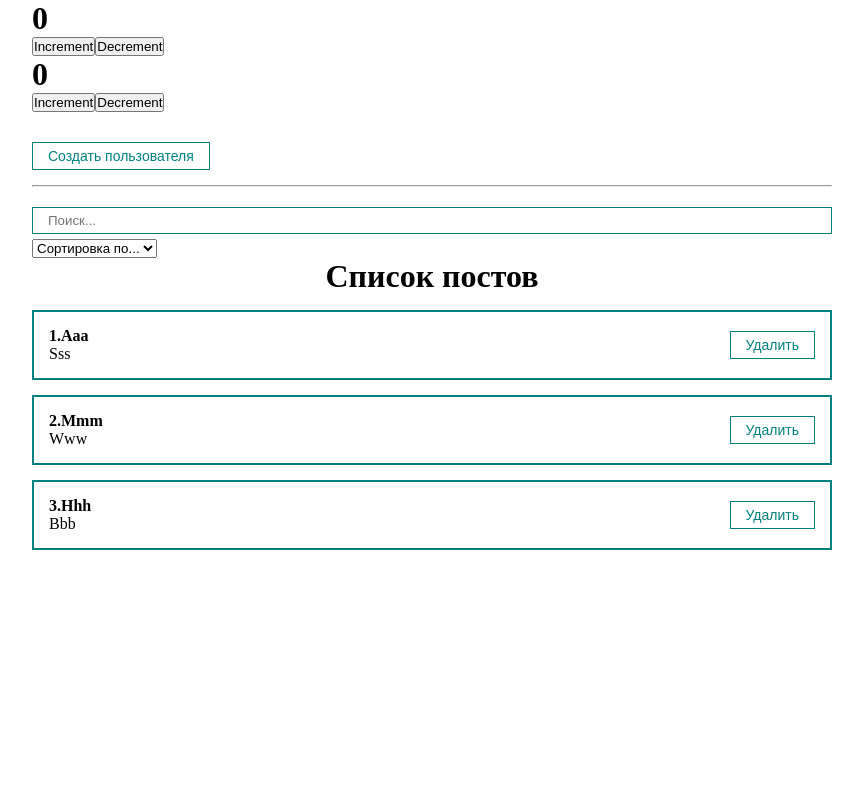
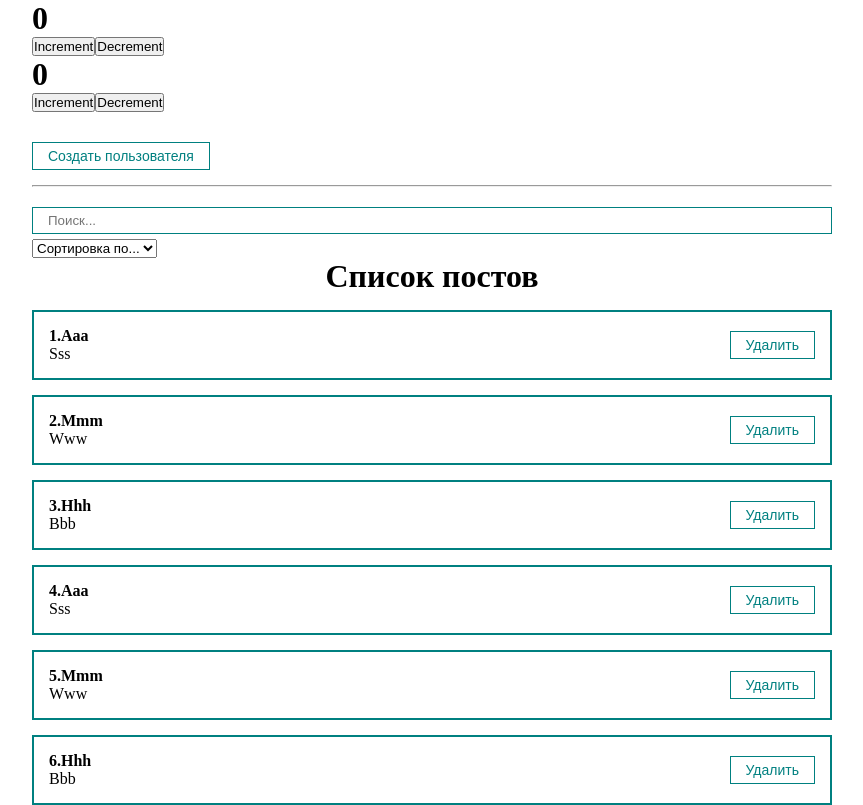
Before and after one commit to Smoke52ru/ReactFundamentals, a React (Create React App) app: page /posts in a window 1280 px wide. Shown: the whole page, without its empty margins (208-1071 px from the left). Built offline with nearby package versions, Linux system fonts and the light colour scheme.

Commit message:
Попытка сделать анимацию в списке

```diff
--- a/package.json
+++ b/package.json
@@ -9,6 +9,7 @@
     "react": "^17.0.2",
     "react-dom": "^17.0.2",
     "react-scripts": "5.0.0",
+    "react-transition-group": "^4.4.2",
     "web-vitals": "^2.1.4"
   },
   "scripts": {
--- a/src/App.js
+++ b/src/App.js
@@ -14,6 +14,9 @@ function App() {
         {id: 1, title: 'Aaa', body: 'Sss'},
         {id: 2, title: 'Mmm', body: 'Www'},
         {id: 3, title: 'Hhh', body: 'Bbb'},
+        {id: 4, title: 'Aaa', body: 'Sss'},
+        {id: 5, title: 'Mmm', body: 'Www'},
+        {id: 6, title: 'Hhh', body: 'Bbb'},
     ])
     const [filter, setFilter] = useState({sort: '', query: ''})
     const [modal, setModal] = useState(false)
--- a/src/components/PostList.jsx
+++ b/src/components/PostList.jsx
@@ -1,11 +1,13 @@
 import React from 'react';
 import PostItem from "./PostItem";
+import {TransitionGroup, CSSTransition} from "react-transition-group";
+import './../styles/App.css'
 
 const PostList = ({posts, title, remove}) => {
 
-    if(!posts.length){
+    if (!posts.length) {
         return (
-            <h1 style={{textAlign:'center'}}>
+            <h1 style={{textAlign: 'center'}}>
                 Посты не найдены!
             </h1>
         )
@@ -14,15 +16,21 @@ const PostList = ({posts, title, remove}) => {
     return (
         <div>
             <h1 style={{textAlign: 'center'}}>{title}</h1>
-
+            <TransitionGroup>
                 {posts.map((post, index) =>
+                    <CSSTransition
+                        key={post.id}
+                        timeout={300}
+                        classnames="post"
+                    >
                         <PostItem
                             remove={remove}
                             number={index + 1}
                             post={post}
-                    key={post.id}
                         />
+                    </CSSTransition>
                 )}
+            </TransitionGroup>
         </div>
     );
 };
--- a/src/styles/App.css
+++ b/src/styles/App.css
@@ -21,3 +21,18 @@
     justify-content: space-between;
     align-items: center;
 }
+
+.post-enter {
+    transform: translateX(-350px);
+}
+.post-enter-active {
+    transform: translateX(0px);
+    transition: all 300ms ease-in;
+}
+.post-exit {
+    transform: translateX(0px);
+}
+.post-exit-active {
+    transform: translateX(-350px);
+    transition: all 300ms ease-in;
+}
```
Also changed, not shown: 1 other file (tests, documents, lock files or other folders). Lines whose indentation alone changed are shown as unchanged.
